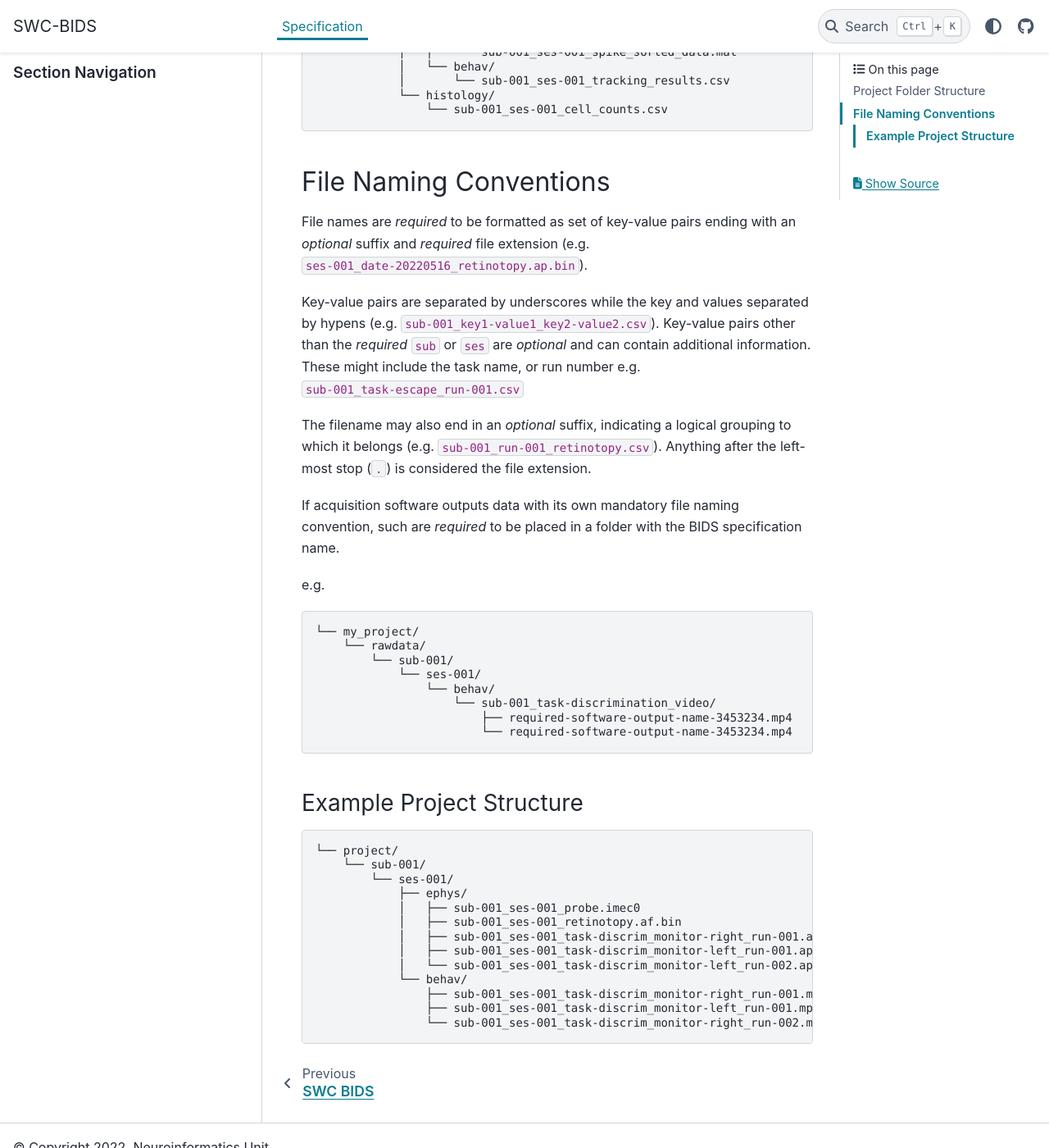
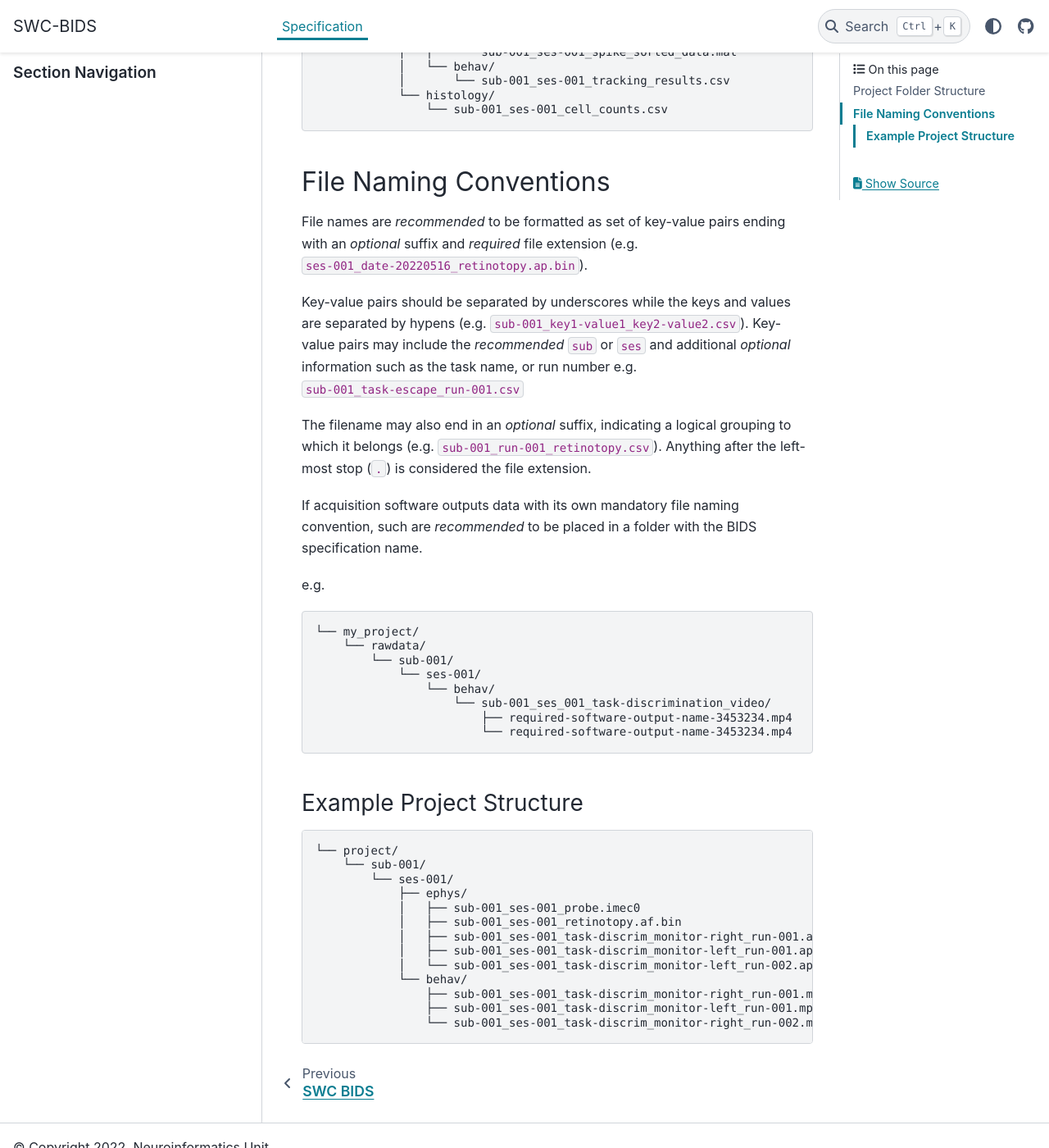
Before and after one commit to neuroinformatics-unit/NeuroBlueprint, a Sphinx documentation site: the page built from docs/source/specification.md, in a window 1280 px wide and 1400 px high, scrolled down 2084 px. Shown: the whole window at 82% size. Built offline with Sphinx 7.4.7 and the PyData theme 0.15.4, drawn with Linux system fonts in a browser that asks for light colours.

Commit message:
update specification to only recommend file naming conventions

````diff
--- a/docs/source/specification.md
+++ b/docs/source/specification.md
@@ -80,16 +80,15 @@ A real project folder may look like:
 
 ## File Naming Conventions
 
-File names are *required* to be formatted as set of key-value pairs ending with an *optional* suffix and *required* file extension (e.g. `ses-001_date-20220516_retinotopy.ap.bin`).
+File names are *recommended* to be formatted as set of key-value pairs ending with an *optional* suffix and *required* file extension (e.g. `ses-001_date-20220516_retinotopy.ap.bin`).
 
-Key-value pairs are separated by underscores while the key and values
-separated by hypens (e.g. `sub-001_key1-value1_key2-value2.csv`). Key-value pairs other than the *required* `sub` or `ses` are *optional* and can contain
-additional information. These might include the task name, or run number e.g. `sub-001_task-escape_run-001.csv`
+Key-value pairs should be separated by underscores while the keys and values are
+separated by hypens (e.g. `sub-001_key1-value1_key2-value2.csv`). Key-value pairs may include the *recommended* `sub` or `ses` and additional *optional* information such as the task name, or run number e.g. `sub-001_task-escape_run-001.csv`
 
 The filename may also end in an *optional* suffix, indicating a logical grouping to which it belongs (e.g. `sub-001_run-001_retinotopy.csv`).
 Anything after the left-most stop (`.`) is considered the file extension.
 
-If acquisition software outputs data with its own mandatory file naming convention, such are *required*
+If acquisition software outputs data with its own mandatory file naming convention, such are *recommended*
 to be placed in a folder with the BIDS specification name.
 
 e.g.
@@ -99,7 +98,7 @@ e.g.
         └── sub-001/
             └── ses-001/
                 └── behav/
-                    └── sub-001_task-discrimination_video/
+                    └── sub-001_ses_001_task-discrimination_video/
                         ├── required-software-output-name-3453234.mp4
                         └── required-software-output-name-3453234.mp4
 ```
````
